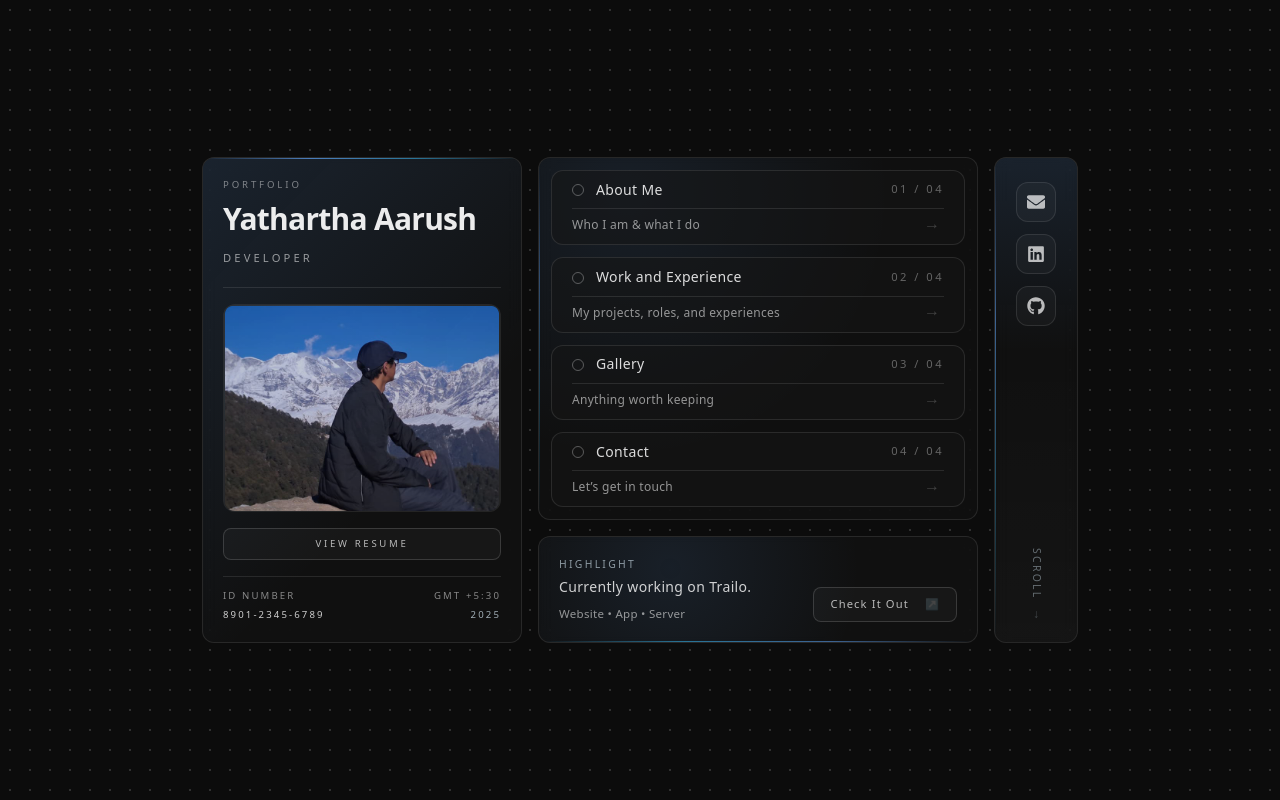
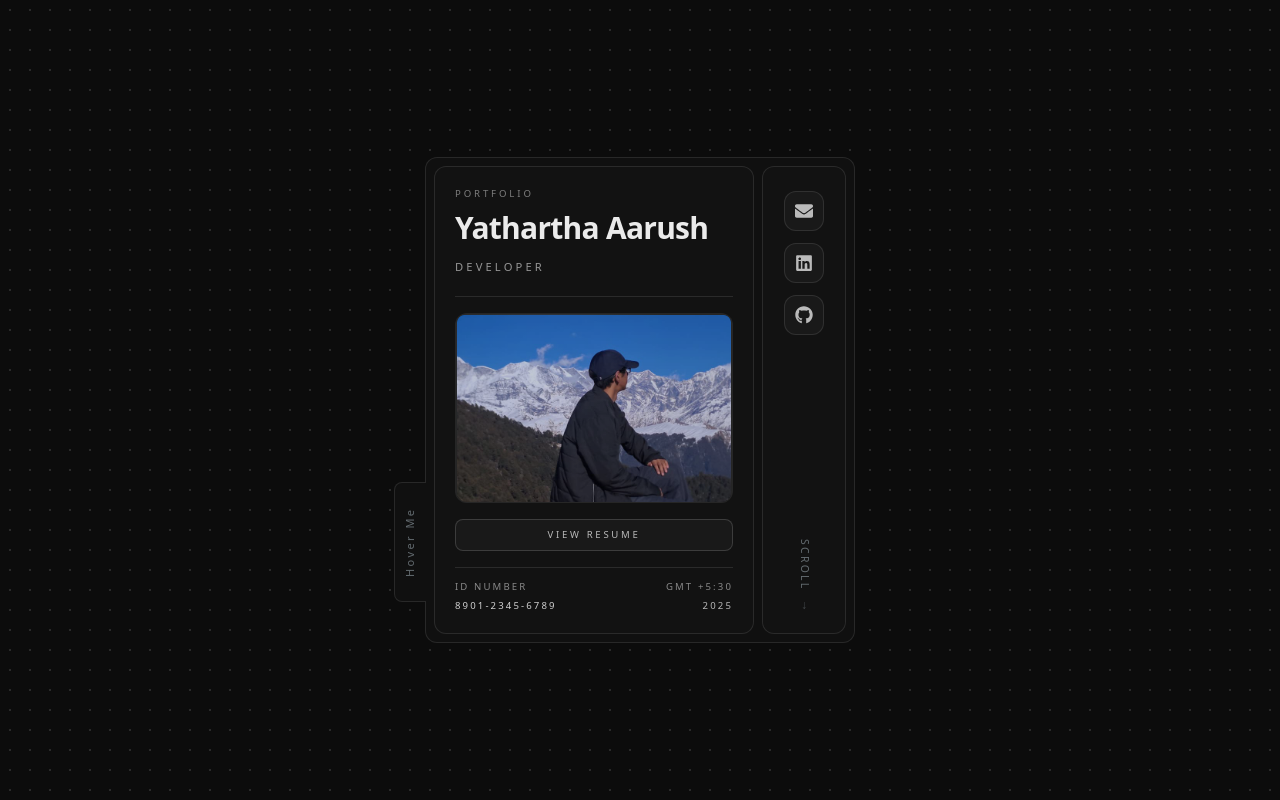
Before and after one commit to Yathartha19/Portfolio-Website, a Next.js app: page / in a window 1280 px wide. Shown: the top 800 px of the page. Built offline with nearby package versions, Linux system fonts and the light colour scheme.

Commit message:
feat: ui update

```diff
--- a/app/work/page.tsx
+++ b/app/work/page.tsx
@@ -188,9 +188,6 @@ export default function WorkPage() {
                 overflow-hidden
               "
             >
-              <div className="pointer-events-none absolute inset-0 bg-[radial-gradient(circle_at_20%_10%,rgba(96,165,250,0.10),transparent_55%)]" />
-              <div className="pointer-events-none absolute left-0 top-0 h-full w-px bg-[linear-gradient(180deg,transparent,rgba(96,165,250,0.55),rgba(56,189,248,0.35),transparent)] opacity-70" />
-
               <p className="relative text-[0.65rem] tracking-[0.28em] text-white/45">
                 YEARS
               </p>
@@ -237,8 +234,6 @@ export default function WorkPage() {
                     relative overflow-hidden
                   "
                 >
-                  <div className="pointer-events-none absolute inset-0 bg-[linear-gradient(135deg,rgba(96,165,250,0.10),transparent_60%)]" />
-                  <div className="pointer-events-none absolute left-0 top-0 h-px w-full bg-[linear-gradient(90deg,transparent,rgba(96,165,250,0.65),rgba(56,189,248,0.45),transparent)]" />
                   <div className="relative flex items-center justify-between gap-4">
                     <h2 className="text-xl font-semibold tracking-tight text-white/90">
                       {section.year}
@@ -398,7 +393,6 @@ export default function WorkPage() {
               relative overflow-hidden
             "
           >
-            <div className="pointer-events-none absolute inset-0 bg-[radial-gradient(circle_at_30%_20%,rgba(96,165,250,0.10),transparent_55%)]" />
             <div className="relative flex flex-col gap-4 sm:flex-row sm:items-center sm:justify-between">
               <p className="text-sm tracking-wide text-white/60">
                 Want to talk about a project or collaboration?
--- a/screens/home/Contact.tsx
+++ b/screens/home/Contact.tsx
@@ -43,9 +43,6 @@ export default function Contact() {
 
         {/* Single card */}
         <div className="rounded-xl border border-white/10 bg-neutral-900/55 backdrop-blur overflow-hidden">
-
-          <div className="pointer-events-none absolute inset-0 bg-[radial-gradient(circle_at_30%_30%,rgba(96,165,250,0.10),transparent_40%)]" />
-          <div className="pointer-events-none absolute bottom-0 left-0 h-px w-full bg-[linear-gradient(90deg,transparent,rgba(56,189,248,0.55),rgba(96,165,250,0.55),transparent)]" />
 
           <div className="p-6">
             <p className="text-[0.65rem] tracking-[0.28em] text-white/45">CHANNELS</p>
--- a/screens/home/Hero.tsx
+++ b/screens/home/Hero.tsx
@@ -58,25 +58,44 @@ export default function Hero() {
       className="
         w-full lg:min-h-screen text-white
         flex items-center justify-center
-        bg-[radial-gradient(circle,rgba(255,255,255,0.15)_1px,transparent_1px)]
+        bg-[radial-gradient(circle,rgba(255,255,255,0.125)_1px,transparent_1px)]
         bg-size-[20px_20px]
         relative overflow-hidden
       "
     >
-
       <article
         className="
           min-h-0
-          w-full md:h-[486px]
+          md:h-[486px]
           flex flex-col md:flex-row
           items-center md:items-stretch
           justify-center
-          gap-4
-          px-6 lg:px-0
+          gap-1
           max-lg:mt-12
           relative z-10
+          md:border md:border-white/10
+          md:p-2
+          rounded-xl md:bg-[#101010] md:backdrop-blur
+          group/article
         "
       >
+        {/* NOTCH TAB */}
+        <div
+          className="
+            absolute left-0 bottom-10
+            -translate-x-8
+            h-30 w-8
+            flex items-center justify-center
+            rounded-l-lg rounded-r-none
+            border border-white/10 border-r-0
+            bg-[#101010] backdrop-blur
+            max-md:hidden
+          "
+        >
+          <span className="text-[0.69rem] tracking-[0.22em] text-sky-100/40 -rotate-90 whitespace-nowrap">
+            Hover Me
+          </span>
+        </div>
         {/* LEFT */}
         <div className="flex h-full w-[280px] xl:w-[320px] items-stretch justify-center">
           <div
@@ -88,13 +107,10 @@ export default function Hero() {
               overflow-hidden
               flex flex-col
               transition-all duration-300 ease-out
-              hover:scale-[1.02]
-              hover:border-sky-200/25
+              hover:scale-[1.01]
+              hover:border-white/25
             "
           >
-            <div className="pointer-events-none absolute inset-0 bg-[linear-gradient(135deg,rgba(96,165,250,0.13),transparent_65%)]" />
-            <div className="pointer-events-none absolute left-0 top-0 h-px w-full bg-[linear-gradient(90deg,transparent,rgba(96,165,250,0.7),rgba(56,189,248,0.55),transparent)]" />
-
             <div className="relative p-5 h-full flex flex-col">
               {/* HEADER */}
               <div className="shrink-0">
@@ -145,7 +161,7 @@ export default function Hero() {
                     border border-white/15 bg-white/3
                     text-[0.6rem] tracking-[0.28em] text-white/70
                     transition-all duration-300
-                    hover:bg-white/4 hover:border-sky-200/20 hover:text-sky-100
+                    hover:bg-white/4 hover:border-white/20 hover:text-sky-100
                     hover:cursor-pointer
                   "
                 >
@@ -163,7 +179,7 @@ export default function Hero() {
                   </div>
                   <div className="flex flex-col items-end">
                     <p className="text-[0.6rem] tracking-[0.22em] text-white/50">GMT +5:30</p>
-                    <p className="mt-1 text-[0.6rem] tracking-[0.22em] text-sky-100/70">{new Date().getFullYear()}</p>
+                    <p className="mt-1 text-[0.6rem] tracking-[0.22em] text-white/70">{new Date().getFullYear()}</p>
                   </div>
                 </div>
               </div>
@@ -172,11 +188,18 @@ export default function Hero() {
         </div>
 
         {/* MIDDLE: NAV + STATUS */}
-        <div className="h-full w-full md:w-[380px] xl:w-[440px] flex flex-col gap-4">
+        <div className="
+          h-full flex flex-col gap-3
+          w-0 md:group-hover/article:w-[380px] xl:group-hover/article:w-[440px] group-hover/article:mx-2
+          opacity-0 group-hover/article:opacity-100
+          overflow-hidden
+          transition-[width,opacity] duration-500 ease-[cubic-bezier(0.16,1,0.3,1)]
+        ">
           {/* NAV CARDS (extra highlight) */}
           <div
             className="
-              flex-1
+              flex-1 shrink-0
+              w-[380px] xl:w-[440px]
               grid gap-3
               rounded-xl border border-white/10
               bg-neutral-900/35 backdrop-blur
@@ -185,13 +208,18 @@ export default function Hero() {
             "
             style={{ gridTemplateRows: `repeat(${navItems.length}, minmax(0, 1fr))` }}
           >
-            {/* subtle panel wash */}
-            <div className="pointer-events-none absolute inset-0 bg-[radial-gradient(circle_at_20%_10%,rgba(96,165,250,0.10),transparent_55%)]" />
-            <div className="pointer-events-none absolute left-0 top-0 h-full w-px bg-[linear-gradient(180deg,transparent,rgba(96,165,250,0.55),rgba(56,189,248,0.35),transparent)] opacity-70" />
-
             {navItems.map((item, idx) => (
               <div
                 key={item.id}
+                style={{ transitionDelay: `${idx * 70}ms` }}
+                className="
+                  h-full w-full
+                  opacity-0 -translate-x-3 scale-95
+                  group-hover/article:opacity-100 group-hover/article:translate-x-0 group-hover/article:scale-100
+                  transition-[opacity,transform] duration-500 ease-[cubic-bezier(0.16,1,0.3,1)]
+                "
+              >
+                <div
                   role="button"
                   tabIndex={0}
                   onClick={() => handleNavClick(item)}
@@ -200,71 +228,78 @@ export default function Hero() {
                   }}
                   className="
                     hover:cursor-pointer
-                  group relative h-full w-full
+                    group/card relative h-full w-full
                     flex flex-col justify-center
                     rounded-xl border border-white/10
                     bg-neutral-900/55
                     px-5 py-2
-                  transition-all duration-300 ease-out
+                    transition-all duration-200
                     hover:scale-[1.01]
-                  hover:border-sky-200/30
+                    hover:border-white/30
                     hover:bg-neutral-900/70
                     overflow-hidden
                   "
                 >
                 {/* internal highlight */}
-                <div className="pointer-events-none absolute inset-0 opacity-0 group-hover:opacity-100 transition-opacity duration-300 bg-[radial-gradient(circle_at_25%_20%,rgba(96,165,250,0.14),transparent_55%)]" />
 
                   <div className="relative flex items-center gap-3">
+
                     {/* dot */}
                     <span
                       className="
                         mt-px w-3 h-3 rounded-full
                         border border-white/30
                         transition-all duration-300 ease-out
-                      group-hover:bg-sky-200/80 group-hover:border-sky-200/80
-                      group-hover:scale-125
+                        group-hover/card:bg-white/80 group-hover:border-white/80
+                        group-hover/card:scale-125
                       "
                     />
 
-                  <span className="text-sm font-medium tracking-wide text-white/85 leading-none group-hover:text-sky-50 transition-colors duration-300">
+                    <span className="text-sm font-medium tracking-wide text-white/85 leading-none group-hover/card:text-sky-50 transition-colors duration-300">
                       {item.label}
                     </span>
 
-                  <span className="ml-auto text-[0.7rem] tracking-[0.22em] text-white/35 group-hover:text-sky-100/75 transition-colors duration-300">
+                    <span className="ml-auto text-[0.7rem] tracking-[0.22em] text-white/35 group-hover/card:text-sky-100/75 transition-colors duration-300">
                       {String(idx + 1).padStart(2, "0")} / {String(navItems.length).padStart(2, "0")}
                     </span>
                   </div>
 
-                <div className="relative mt-2.5 h-px bg-white/10 group-hover:bg-sky-200/20 transition-colors duration-300" />
+                  <div className="relative mt-2.5 h-px bg-white/10 group-hover/card:bg-white/20 transition-colors duration-300" />
 
-                <p className="relative mt-2 text-[0.75rem] leading-snug tracking-wide text-white/55 group-hover:text-white/80 transition-colors duration-300">
+                  <p className="relative mt-2 text-[0.75rem] leading-snug tracking-wide text-white/55 group-hover/card:text-white/80 transition-colors duration-300">
                     {item.sub}
                   </p>
 
-                <span className="pointer-events-none absolute right-6 top-10 text-white/20 group-hover:text-sky-100/70 transition-all duration-300 group-hover:translate-x-0.5">
+                  <span className="pointer-events-none absolute right-6 top-10 text-white/20 group-hover/card:text-sky-100/70 transition-all duration-300 group-hover/card:translate-x-0.5">
                     →
                   </span>
+                </div>
               </div>
             ))}
           </div>
 
           {/* STATUS PANEL */}
           <div
+            style={{ transitionDelay: `${navItems.length * 70}ms` }}
+            className="
+              w-[380px] xl:w-[440px] shrink-0
+              opacity-0 -translate-x-3 scale-95
+              group-hover/article:opacity-100 group-hover/article:translate-x-0 group-hover/article:scale-100
+              transition-[opacity,transform] duration-500 ease-[cubic-bezier(0.16,1,0.3,1)]
+            "
+          >
+            <div
               className="
                 rounded-xl border border-white/10
                 bg-neutral-900/45 backdrop-blur
                 transition-all duration-300 ease-out
-              hover:scale-[1.01]
-              hover:border-sky-200/25
+                hover:border-white/25
                 hover:bg-neutral-900/60
                 overflow-hidden
                 relative
               "
             >
-            <div className="pointer-events-none absolute inset-0 bg-[radial-gradient(circle_at_30%_30%,rgba(96,165,250,0.10),transparent_60%)]" />
-            <div className="pointer-events-none absolute bottom-0 left-0 h-px w-full bg-[linear-gradient(90deg,transparent,rgba(56,189,248,0.55),rgba(96,165,250,0.55),transparent)]" />
-
+              <div className="relative h-full w-full flex items-end justify-between gap-4">
                 <div className="relative h-full w-full p-5 flex items-end justify-between gap-4">
                   <div className="min-w-0">
                     <p className="text-[0.65rem] tracking-[0.22em] text-sky-100/60">HIGHLIGHT</p>
@@ -285,7 +320,7 @@ export default function Hero() {
                       border border-white/15 bg-white/3
                       text-white/70
                       transition-all duration-300
-                  hover:bg-white/8 hover:border-sky-200/35 hover:text-sky-100
+                      hover:bg-white/8 hover:border-white/35 hover:text-sky-100
                     "
                   >
                     Check It Out
@@ -293,6 +328,8 @@ export default function Hero() {
                       ↗
                     </span>
                   </a>
+                </div>
+              </div>
             </div>
           </div>
         </div>
@@ -304,15 +341,12 @@ export default function Hero() {
             rounded-xl border border-white/10
             bg-neutral-900/40 backdrop-blur
             transition-all duration-300 ease-out
-            hover:scale-[1.02]
-            hover:border-sky-200/25
+            hover:scale-[1.01]
+            hover:border-white/25
             overflow-hidden
             relative
           "
         >
-          <div className="pointer-events-none absolute inset-0 bg-[linear-gradient(180deg,rgba(96,165,250,0.12),transparent_40%,rgba(255,255,255,0.02))]" />
-          <div className="pointer-events-none absolute left-0 top-0 h-full w-px bg-[linear-gradient(180deg,transparent,rgba(96,165,250,0.55),rgba(56,189,248,0.35),transparent)]" />
-
           <div className="relative h-full w-full p-3 flex flex-col justify-between">
             <div className="flex flex-col gap-3 items-center pt-3">
               {[
@@ -333,9 +367,9 @@ export default function Hero() {
                     text-white/70
                     transition-all duration-300
                     hover:bg-white/[0.07]
-                    hover:border-sky-200/35
+                    hover:border-white/35
                     hover:text-sky-100
-                    hover:scale-[1.03]
+                    hover:scale-[1.01]
                   "
                 >
                   <Icon size={18} />
```
Also changed, not shown: screens/home/About.tsx (+0 -8 lines), 1 other file (tests, documents, lock files or other folders). Lines whose indentation alone changed are shown as unchanged.
